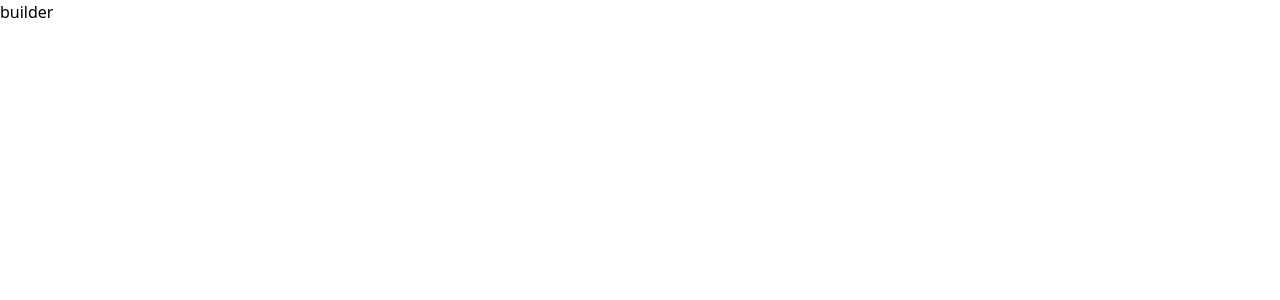
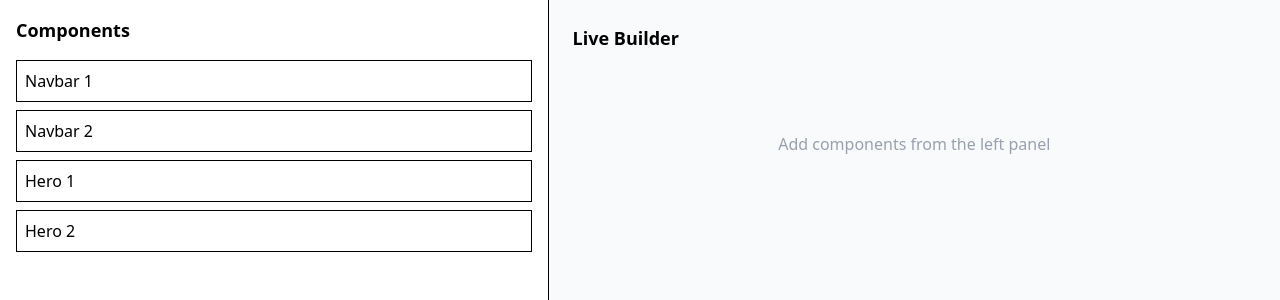
Before and after one commit to asrafulsgit/builder-client, a React (Vite) app: page / in a window 1280 px wide. Shown: the top 300 px of the page. Built offline with nearby package versions, Linux system fonts and the light colour scheme.

Commit message:
Refactor component structure and implement dynamic component addition in Builder

```diff
--- /dev/null
+++ b/src/components/library/Library.js
@@ -0,0 +1,8 @@
+import { heroComponents } from "../modules/hero/Heros";
+import { navbarComponents } from "../modules/Nav/Navbars";
+
+
+export const library = [
+       ...navbarComponents,
+       ...heroComponents
+]
--- a/src/components/modules/Nav/Navbars.jsx
+++ b/src/components/modules/Nav/Navbars.jsx
@@ -9,7 +9,7 @@ export const Navbar2 = () => (
 
 
 
-export const navbarComponents = {
-  navbar1: { name: "Navbar 1", component: Navbar1 },
-  navbar2: { name: "Navbar 2", component: Navbar2 },
-}
+export const navbarComponents = [
+  {id : "navbar-1", name: "Navbar 1", component: Navbar1 },
+  {id : "navbar-2", name: "Navbar 2", component: Navbar2 },
+]
--- a/src/components/modules/hero/Heros.jsx
+++ b/src/components/modules/hero/Heros.jsx
@@ -9,7 +9,7 @@ export const Hero2 = () => (
 
 
 
-export const heroComponents = {
-  hero1: { name: "Hero 1", component: Hero1 },
-  hero2: { name: "Hero 2", component: Hero2 },
-}
+export const heroComponents = [
+   {id : "hero-1", name: "Hero 1", component: Hero1 },
+  {id : "hero-2", name: "Hero 2", component: Hero2 },
+]
--- a/src/pages/user/Builder.jsx
+++ b/src/pages/user/Builder.jsx
@@ -1,11 +1,103 @@
-import React from 'react'
+import { useState } from "react";
+import { library } from "../../components/library/Library";
 
-const Builder = () => {
+const  Builder=()=> {
+  const [canvas, setCanvas] = useState([]);
+
+  // Add new component
+  const addComponent = (componentId) => {
+    const comp = library.find((c) => c.id === componentId);
+    if (!comp) return;
+    setCanvas((prev) => [
+      ...prev,
+      { id: Date.now().toString(), componentId, order: prev.length },
+    ]);
+  };
+
+  // Delete component
+  const deleteComponent = (id) => {
+    setCanvas((prev) => prev.filter((c) => c.id !== id));
+  };
+
+  // Move component up/down
+  const moveComponent = (id, direction) => {
+    setCanvas((prev) => {
+      const index = prev.findIndex((c) => c.id === id);
+      if (index === -1) return prev;
+
+      const newArr = [...prev];
+      const [item] = newArr.splice(index, 1);
+      const newIndex = direction === "up" ? index - 1 : index + 1;
+
+      if (newIndex < 0 || newIndex >= newArr.length) return prev;
+      newArr.splice(newIndex, 0, item);
+      return newArr;
+    });
+  };
+
   return (
-    <div>
-      <h1>builder</h1>
+    <div className="flex h-screen">
+      {/* Left Sidebar - Components */}
+      <div className="w-3/7 border-r p-4 overflow-y-auto">
+        <h2 className="font-bold text-lg mb-4">Components</h2>
+        {library.map((c) => (
+          <div
+            key={c.id}
+            onClick={() => addComponent(c.id)}
+            className="border p-2 mb-2 cursor-pointer hover:bg-gray-100"
+          >
+            {c.name}
+          </div>
+        ))}
+      </div>
+
+      {/* Right Side - Builder Preview */}
+      <div className="flex-1 p-6 overflow-y-auto bg-gray-50">
+        <h2 className="font-bold text-lg mb-4">Live Builder</h2>
+
+        {canvas.length === 0 && (
+          <div className="text-gray-400 text-center mt-20">
+            Add components from the left panel
+          </div>
+        )}
+
+        {canvas.map((c, i) => {
+          const Comp = library.find(
+            (x) => x.id === c.componentId
+          )?.component;
+
+          return (
+            <div
+              key={c.id}
+              className="relative border mb-4 group hover:shadow-lg transition p-2"
+            >
+              <div className="absolute right-2 top-2 hidden group-hover:flex gap-2">
+                <button
+                  className="bg-red-500 text-white text-xs px-2 py-1 rounded"
+                  onClick={() => deleteComponent(c.id)}
+                >
+                  Delete
+                </button>
+                <button
+                  className="bg-gray-500 text-white text-xs px-2 py-1 rounded"
+                  onClick={() => moveComponent(c.id, "up")}
+                >
+                  ↑
+                </button>
+                <button
+                  className="bg-gray-500 text-white text-xs px-2 py-1 rounded"
+                  onClick={() => moveComponent(c.id, "down")}
+                >
+                  ↓
+                </button>
+              </div>
+              {Comp && <Comp />}
+            </div>
+          );
+        })}
+      </div>
     </div>
-  )
+  );
 }
 
-export default Builder
+export default Builder;
```
